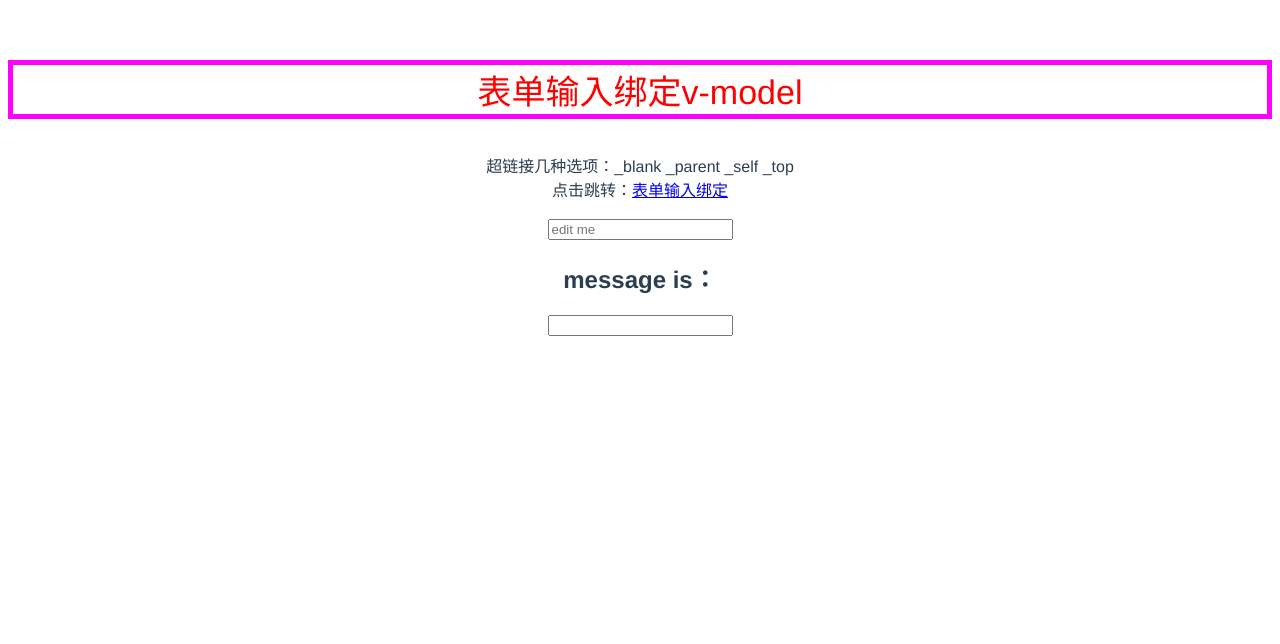
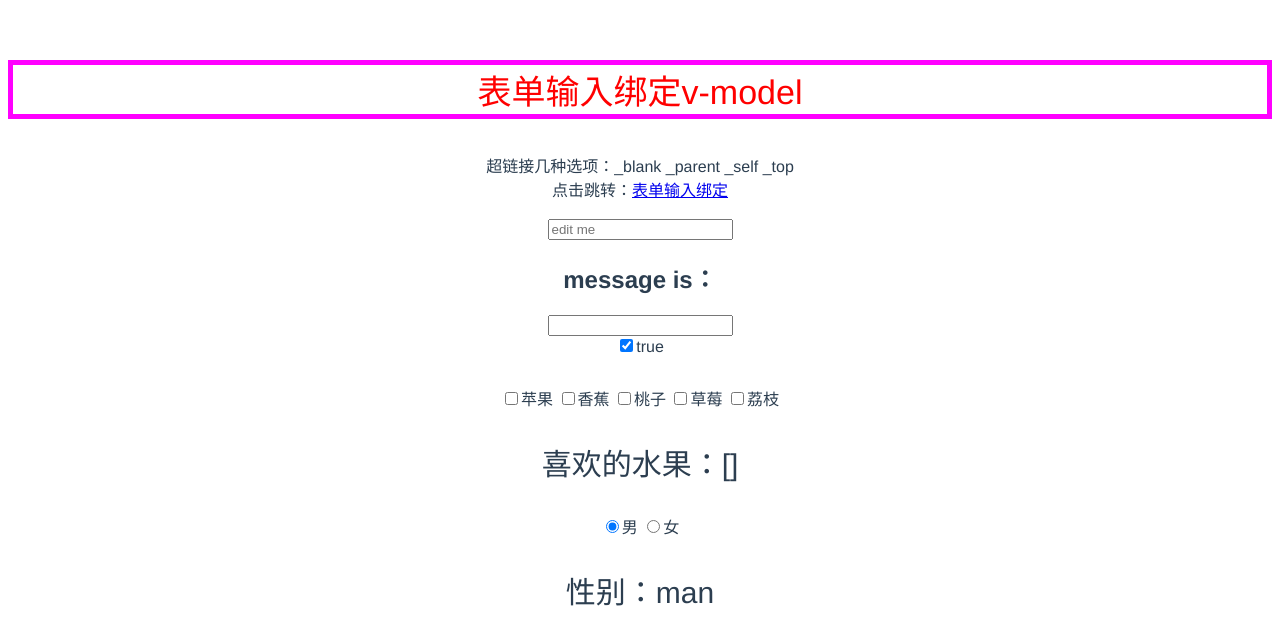
Before and after one commit to Deyi3417/learningVue3, a Vue app: page / in a window 1280 px wide. Shown: the top 644 px of the page. Built offline with nearby package versions, Linux system fonts and the light colour scheme.

Commit message:
表单输入绑定v-model

```diff
--- a/src/components/表单输入绑定/V_MODEL.vue
+++ b/src/components/表单输入绑定/V_MODEL.vue
@@ -5,10 +5,15 @@ export default {
     return {
       uTitle:'表单输入绑定v-model',
       msg:'',
+      checked:true,
+    //  定义一个数组
+      fruits:[],
+      sex:'man'
     }
   },
   methods:{
     changeValue:function (e) {
+      // console.log(e);
       this.msg = e.target.value;
 
     }
@@ -30,7 +35,25 @@ export default {
     2. v-on给当前元素添加一个input事件
   -->
 <!--  无@input单方向的绑定 , -->
-    <input type="text" :value="msg" @input="changeValue">
+    <input type="text" :value="msg" @input="changeValue"><br>
+
+<!--  复选框使用v-model
+      单个复选框，v-model一个boolean值（如果v-model,绑定的是一个字符串,咱们绑定的值,会转成布尔值,
+    选中就是true,不选择就是false）
+-->
+    <input type="checkbox" v-model="checked">{{checked}}
+    <p style="font-size: 30px;"></p>
+<!--  多个勾选框， fruits是一个空数组  -->
+    <input type="checkbox" v-model="fruits" value="apple">苹果
+    <input type="checkbox" v-model="fruits" value="banana">香蕉
+    <input type="checkbox" v-model="fruits" value="peach">桃子
+    <input type="checkbox" v-model="fruits" value="strawberry">草莓
+    <input type="checkbox" v-model="fruits" value="lychee">荔枝
+    <p style="font-size: 30px;">喜欢的水果：{{fruits}}</p>
+<!--  单选框:记得v-model双向绑定，value：属性值要有  -->
+    <input type="radio" v-model="sex" value="man">男
+    <input type="radio" v-model="sex" value="woman">女
+    <p style="font-size: 30px;">性别：{{sex}}</p>
   </div>
 </template>
 
```
